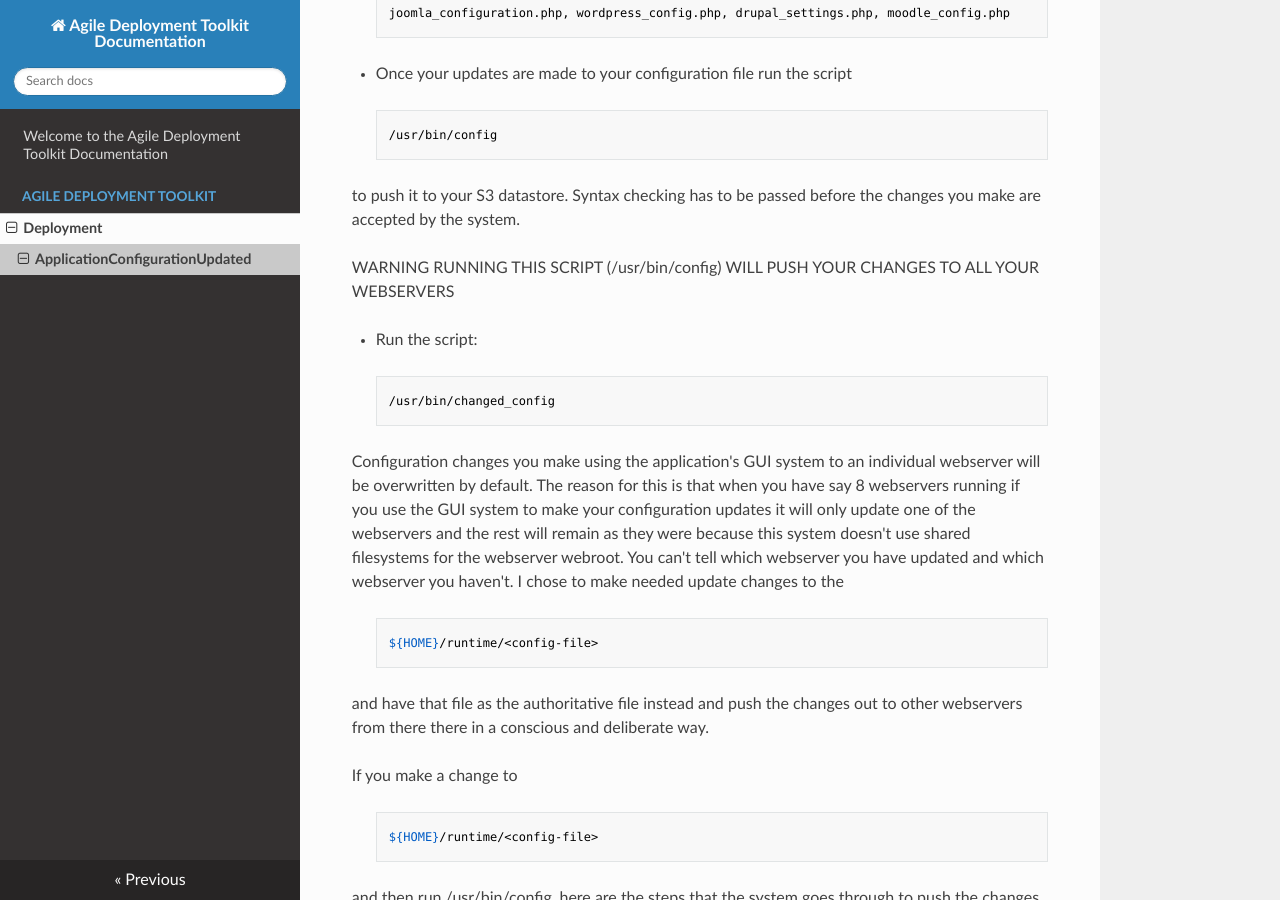
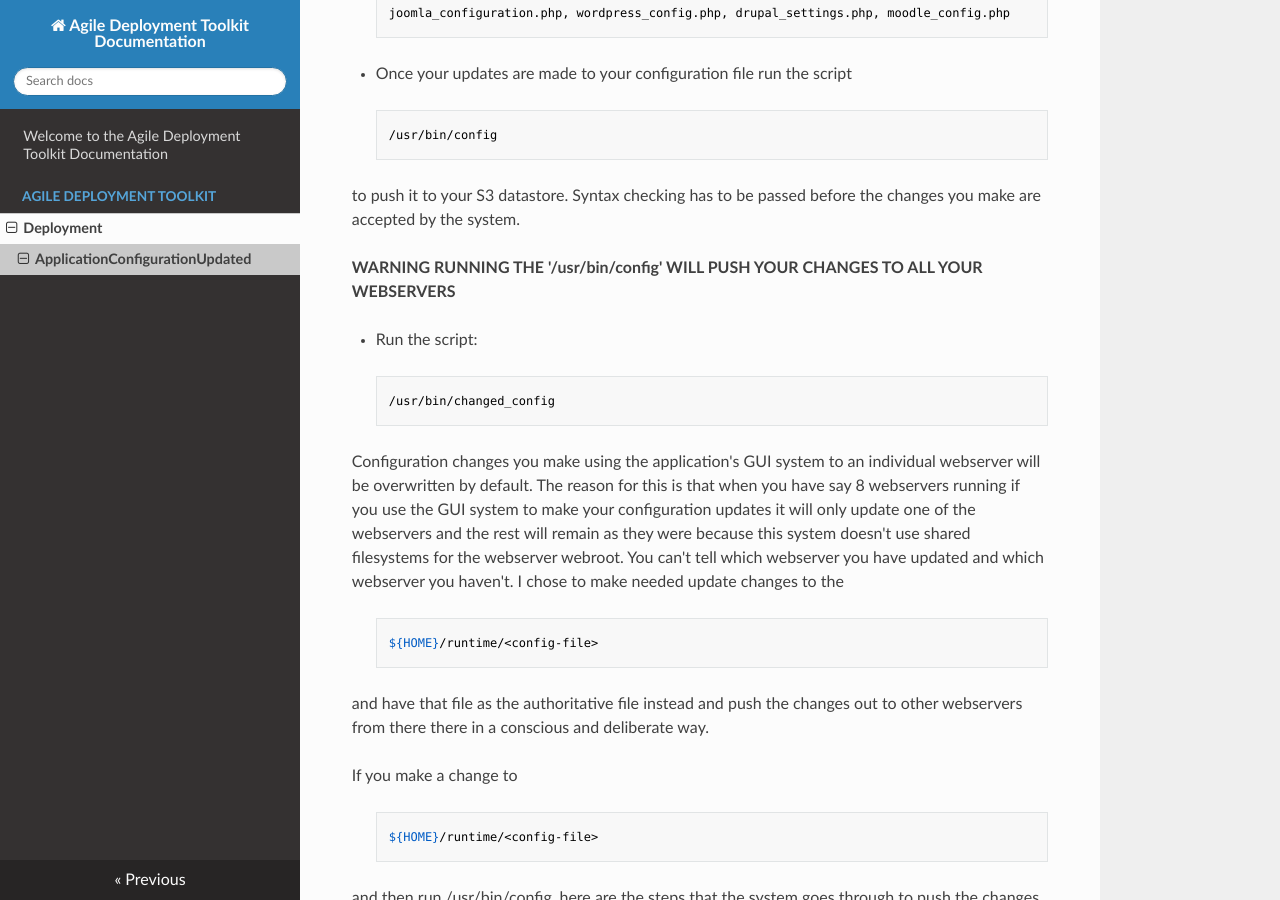
Before and after one commit to wintersys-projects/adt-documentation, an MkDocs documentation site: the page built from docs/Agile Deployment Toolkit/Deployment/ApplicationConfigurationUpdated.md, in a window 1280 px wide and 900 px high, scrolled down 813 px. Built offline with MkDocs 1.6.1, drawn with Linux system fonts in a browser that asks for light colours; nearby versions of some CDN libraries.

Commit message:
Update ApplicationConfigurationUpdated.md

```diff
--- a/docs/Agile Deployment Toolkit/Deployment/ApplicationConfigurationUpdated.md
+++ b/docs/Agile Deployment Toolkit/Deployment/ApplicationConfigurationUpdated.md
@@ -29,7 +29,7 @@ and make your updates to the appropriate configuration file, one of,
 
 to push it to your S3 datastore. Syntax checking has to be passed before the changes you make are accepted by the system.
 
-WARNING RUNNING THIS SCRIPT (/usr/bin/config) WILL PUSH YOUR CHANGES TO ALL YOUR WEBSERVERS
+**WARNING RUNNING THE '/usr/bin/config' WILL PUSH YOUR CHANGES TO ALL YOUR WEBSERVERS**
 
 - Run the script:
 
```
